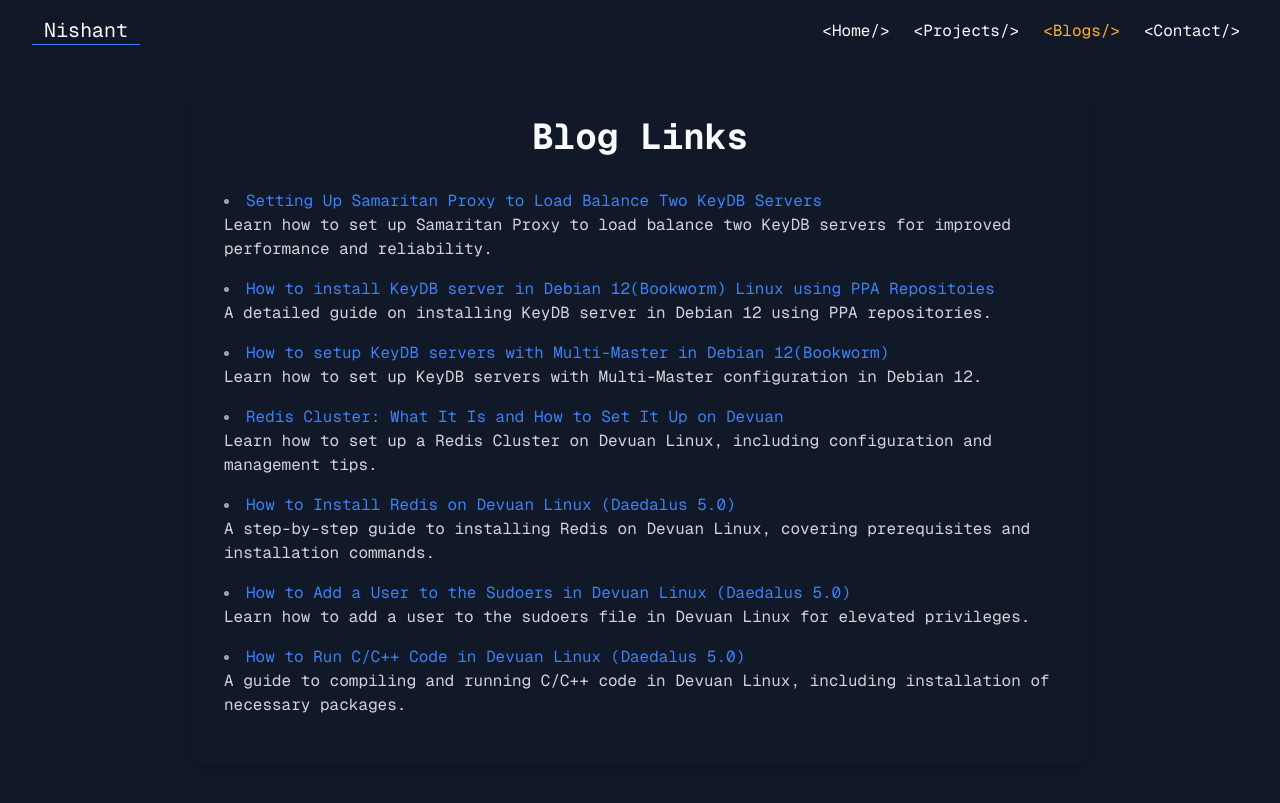
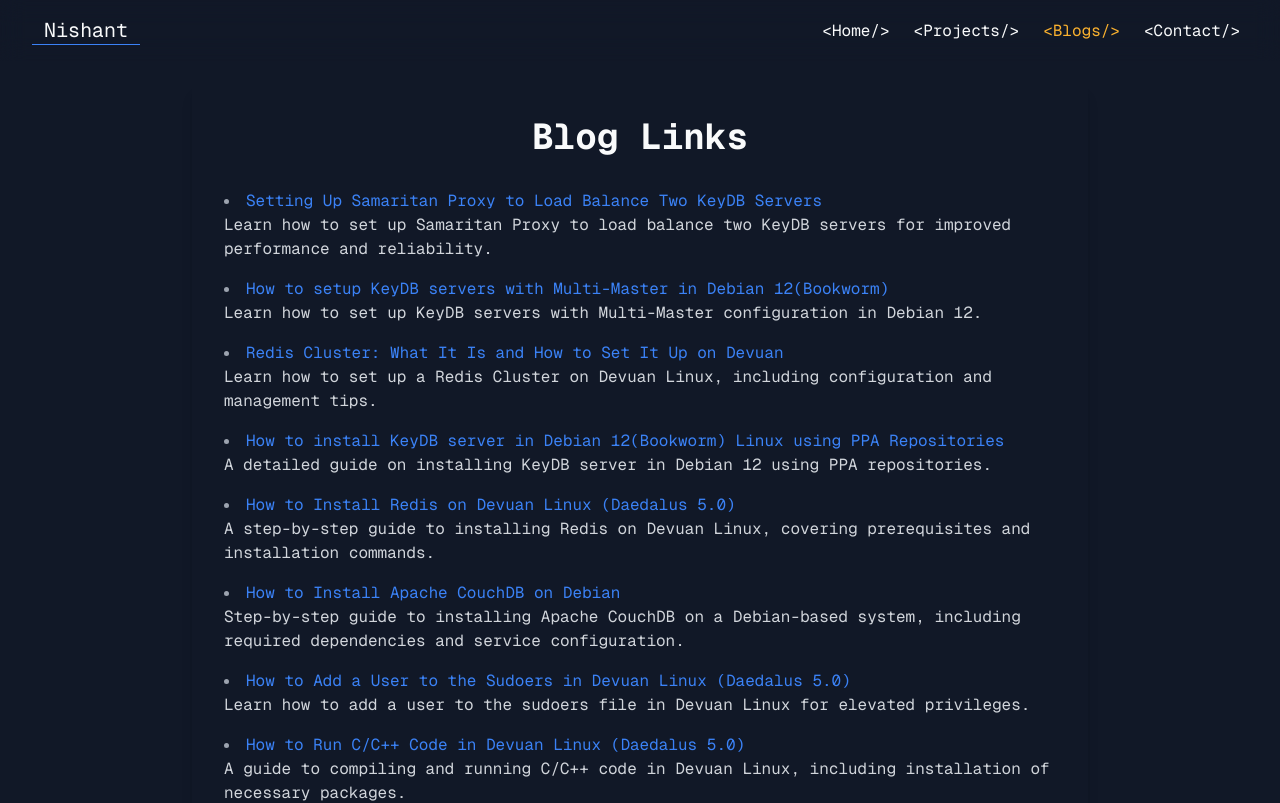
Before and after one commit to nishujangra/Portfolio, a React (Vite) app: page /blogs in a window 1280 px wide. Shown: the top 803 px of the page. Built offline with nearby package versions, Linux system fonts and the light colour scheme.

Commit message:
Blog updated:

```diff
--- a/src/components/ProjectCard.tsx
+++ b/src/components/ProjectCard.tsx
@@ -26,7 +26,8 @@ const ProjectCard = ({ project }: { project: Project }) => {
                     />
                 )} */}
                 <p>
-                    {
+                    {project.desc}
+                    {/* {
                         project.desc.length > 150
                             ? `${project.desc.slice(0, 150)}`
                             : project.desc
@@ -39,7 +40,7 @@ const ProjectCard = ({ project }: { project: Project }) => {
                         ) : (
                             ""
                         )
-                    }
+                    } */}
                 </p>
             </div>
             <div className="flex gap-4 justify-between">
--- a/src/data/blogs.ts
+++ b/src/data/blogs.ts
@@ -3,42 +3,48 @@ export const blogs = [
         title: "Setting Up Samaritan Proxy to Load Balance Two KeyDB Servers",
         description:
             "Learn how to set up Samaritan Proxy to load balance two KeyDB servers for improved performance and reliability.",
-        url: "https://bitbucket.org/tirveni/devuan/wiki/SAM-Proxy",
-    },
-    {
-        title: "How to install KeyDB server in Debian 12(Bookworm) Linux using PPA Repositoies",
-        description:
-            "A detailed guide on installing KeyDB server in Debian 12 using PPA repositories.",
-        url: "https://bitbucket.org/tirveni/devuan/wiki/KeyDB-Setup",
+        url: "https://bitbucket.org/tirveni/devuan/wiki/nishant/SAM-Proxy",
     },
     {
         title: "How to setup KeyDB servers with Multi-Master in Debian 12(Bookworm)",
         description:
             "Learn how to set up KeyDB servers with Multi-Master configuration in Debian 12.",
-        url: "https://bitbucket.org/tirveni/devuan/wiki/KeyDB-Multi-Master",
+        url: "https://bitbucket.org/tirveni/devuan/wiki/nishant/KeyDB-Multi-Master",
     },
     {
         title: "Redis Cluster: What It Is and How to Set It Up on Devuan",
         description:
             "Learn how to set up a Redis Cluster on Devuan Linux, including configuration and management tips.",
-        url: "https://bitbucket.org/tirveni/devuan/wiki/Redis-Cluster",
+        url: "https://bitbucket.org/tirveni/devuan/wiki/nishant/Redis-Cluster",
+    },
+    {
+        title: "How to install KeyDB server in Debian 12(Bookworm) Linux using PPA Repositories",
+        description:
+            "A detailed guide on installing KeyDB server in Debian 12 using PPA repositories.",
+        url: "https://bitbucket.org/tirveni/devuan/wiki/nishant/KeyDB-Setup",
     },
     {
         title: "How to Install Redis on Devuan Linux (Daedalus 5.0)",
         description:
             "A step-by-step guide to installing Redis on Devuan Linux, covering prerequisites and installation commands.",
-        url: "https://bitbucket.org/tirveni/devuan/wiki/Redis",
+        url: "https://bitbucket.org/tirveni/devuan/wiki/nishant/Redis-Installation",
+    },
+    {
+        title: "How to Install Apache CouchDB on Debian",
+        description:
+            "Step-by-step guide to installing Apache CouchDB on a Debian-based system, including required dependencies and service configuration.",
+        url: "https://bitbucket.org/tirveni/devuan/wiki/nishant/Install-Apache-CouchDB-on-Debian",
     },
     {
         title: "How to Add a User to the Sudoers in Devuan Linux (Daedalus 5.0)",
         description:
             "Learn how to add a user to the sudoers file in Devuan Linux for elevated privileges.",
-        url: "https://bitbucket.org/tirveni/devuan/wiki/Sudoers",
+        url: "https://bitbucket.org/tirveni/devuan/wiki/nishant/Sudoers",
     },
     {
         title: "How to Run C/C++ Code in Devuan Linux (Daedalus 5.0)",
         description:
             "A guide to compiling and running C/C++ code in Devuan Linux, including installation of necessary packages.",
-        url: "https://bitbucket.org/tirveni/devuan/wiki/C++",
+        url: "https://bitbucket.org/tirveni/devuan/wiki/nishant/C++",
     }
 ];
--- a/src/pages/Projects/Projects.tsx
+++ b/src/pages/Projects/Projects.tsx
@@ -1,6 +1,5 @@
 import ProjectCard from "@/components/ProjectCard";
 import projects from "@/data/projects";
-import { Link } from "react-router-dom";
 
 const Projects = () => {
     return (
@@ -13,12 +12,7 @@ const Projects = () => {
 
                 <div className="grid grid-cols-1 md:grid-cols-2 lg:grid-cols-3 gap-4 mt-6">
                     {projects.map((project) => (
-                        <Link
-                            to={`/projects/${project.id}`}
-                            className="w-full h-full flex"
-                        >
                             <ProjectCard project={project} />
-                        </Link>
                     ))}
                 </div>
             </section>
```
